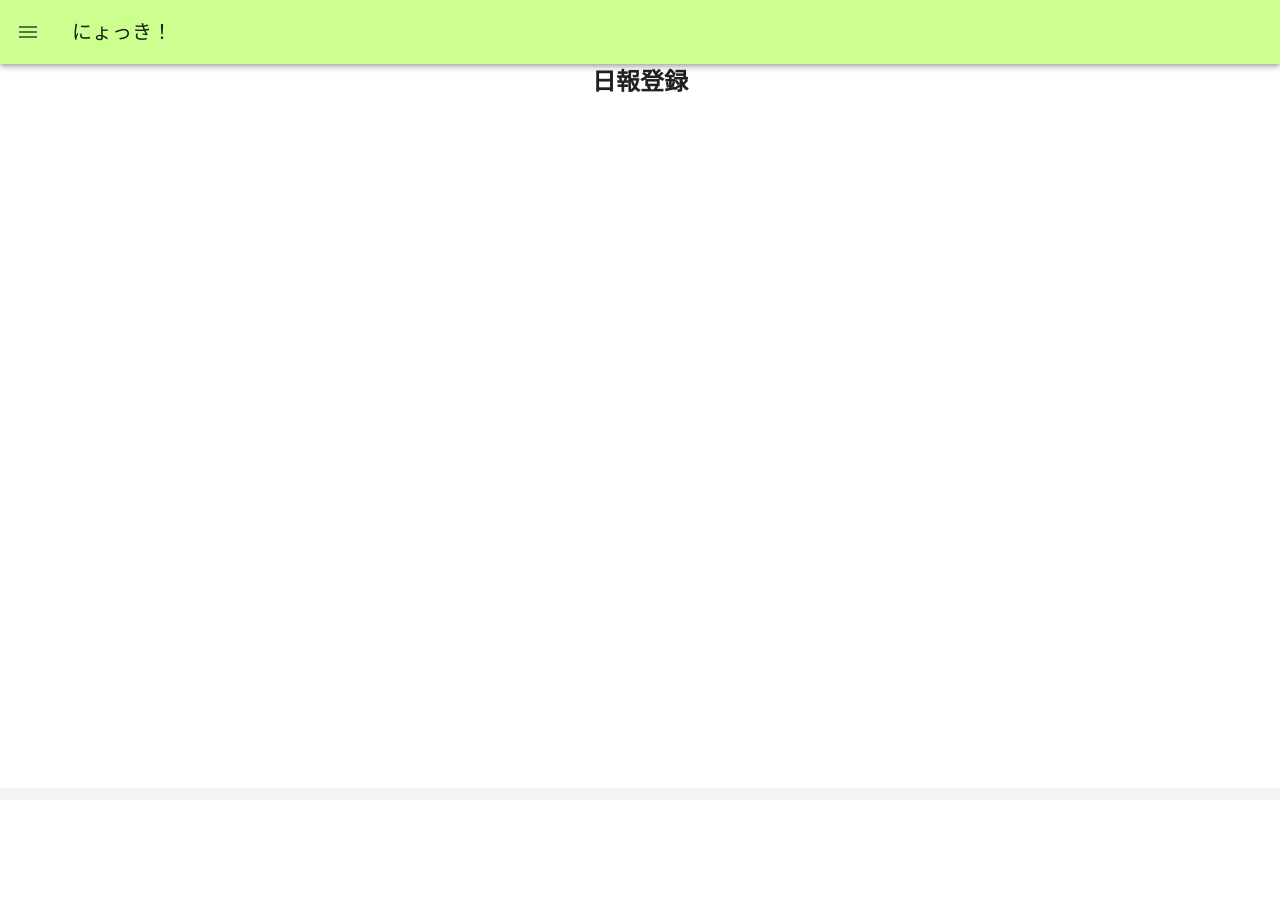
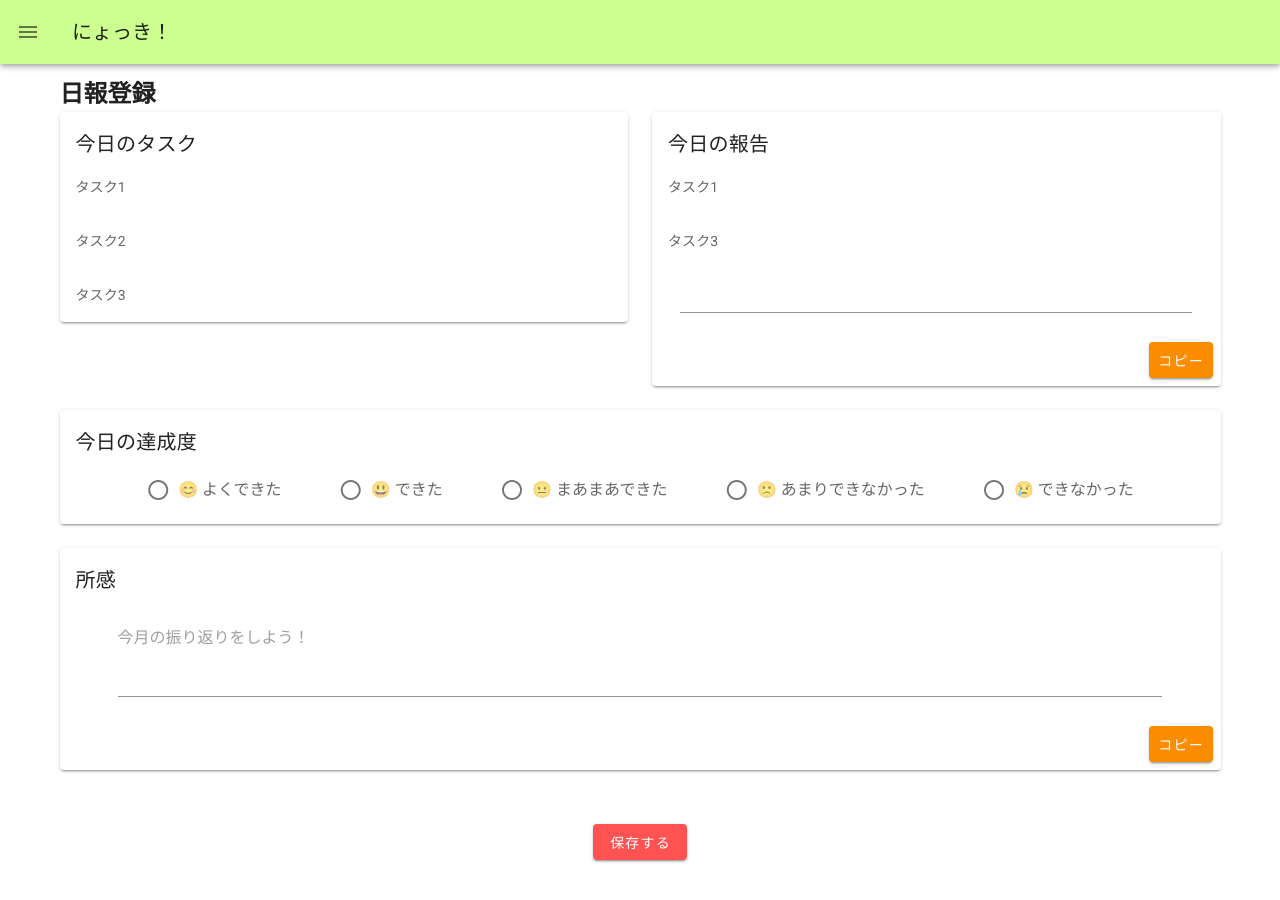
Before and after one commit to salt877/nyokki, a Vue app: page /registerDailyReport in a window 1280 px wide. Shown: the top 900 px of the page. Before the commit the page ends 800 px from the top, so only its background shows below. Built offline with nearby package versions, Linux system fonts and the light colour scheme.

Commit message:
日報登録画面を作成しました。

```diff
--- a/src/views/RegisterDailyReport.vue
+++ b/src/views/RegisterDailyReport.vue
@@ -1,7 +1,76 @@
 <template>
-  <div style="text-align: center">
+  <v-container>
   <h2>日報登録</h2>
-</div>
+    <v-row>
+      <v-col>
+        <v-card>
+          <v-card-title>今日のタスク</v-card-title>
+          <v-card-text>タスク1</v-card-text>
+          <v-card-text>タスク2</v-card-text>
+          <v-card-text>タスク3</v-card-text>
+        </v-card>
+      </v-col>
+      <v-col>
+        <v-card>
+          <v-card-title>今日の報告</v-card-title>
+          <v-card-text>タスク1</v-card-text>
+          <v-card-text>タスク3</v-card-text>
+          <v-text-field>自由記述</v-text-field>
+          <v-card-actions>
+            <v-btn color="warning">コピー</v-btn>
+          </v-card-actions>
+        </v-card>
+      </v-col>
+    </v-row>
+    <v-row>
+      <v-col>
+        <v-card>
+          <v-card-title>
+            今日の達成度
+          </v-card-title>
+          <v-radio-group row>
+            <v-radio label="😊 よくできた"></v-radio>
+            <v-radio label="😃 できた"></v-radio>
+            <v-radio label="😐 まあまあできた"></v-radio>
+            <v-radio label="🙁 あまりできなかった"></v-radio>
+            <v-radio label="😢 できなかった"></v-radio>
+          </v-radio-group>
+        </v-card>
+      </v-col>
+    </v-row>
+    <v-row>
+      <v-col>
+        <v-card>
+          <v-card-title>
+            所感
+          </v-card-title>
+          <v-textarea
+            class="mt-0"
+            auto-grow
+            rows="3"
+            value=""
+            placeholder="今月の振り返りをしよう！"
+          >
+          </v-textarea>
+          <v-card-actions>
+            <v-btn
+              color="warning"
+              @click="copyImpressions()"
+            >コピー
+            </v-btn>
+          </v-card-actions>
+        </v-card>
+      </v-col>
+    </v-row>
+    <v-row>
+      <v-btn
+        class="save-button"
+        color="error"
+        @click="saveMonthlyReport"
+        >保存する
+      </v-btn>
+    </v-row>
+  </v-container>
 </template>
 
 <script>
@@ -9,3 +78,19 @@
     name: "RegisterDailyReport"
   };
 </script>
+
+<style scoped>
+.v-input {
+    width: 90%;
+    margin: auto;
+}
+.v-input--radio-group.v-input--radio-group--row .v-radio {
+  margin: 0 auto;
+}
+.v-btn {
+    margin: 0 0 0 auto;
+}
+.save-button {
+    margin: 3em auto;
+}
+</style>
--- a/src/views/RegisterMonthlyReport.vue
+++ b/src/views/RegisterMonthlyReport.vue
@@ -61,11 +61,14 @@
                 </v-card>
             </v-col>
         </v-row>
-        <v-btn
-            color="error"
-            @click="saveMonthlyReport"
+        <v-row>
+            <v-btn
+                class="save-button"
+                color="error"
+                @click="saveMonthlyReport"
             >保存する
-        </v-btn>
+            </v-btn>
+        </v-row>
     </v-container>
 </template>
 
@@ -111,4 +114,7 @@
 .v-btn {
     margin: 0 0 0 auto;
 }
+.save-button {
+    margin: 3em auto;
+}
 </style>
```
